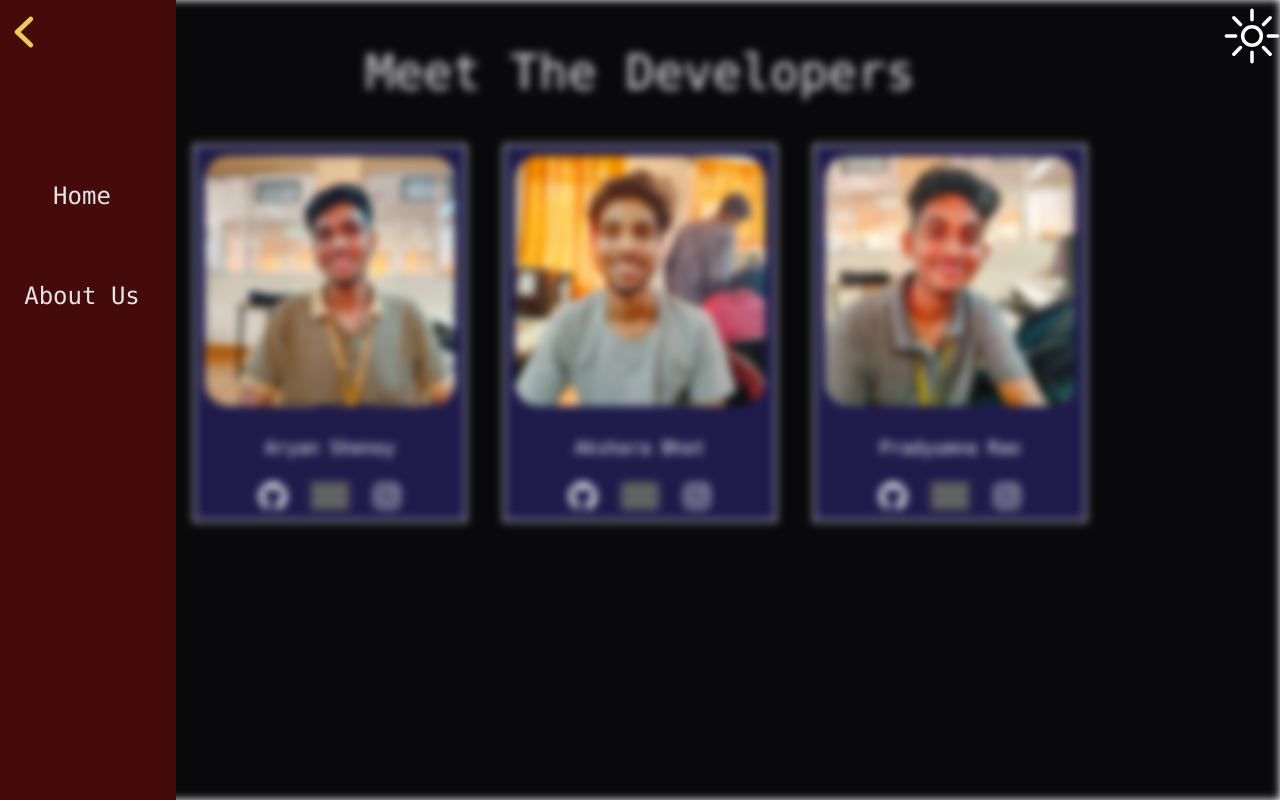
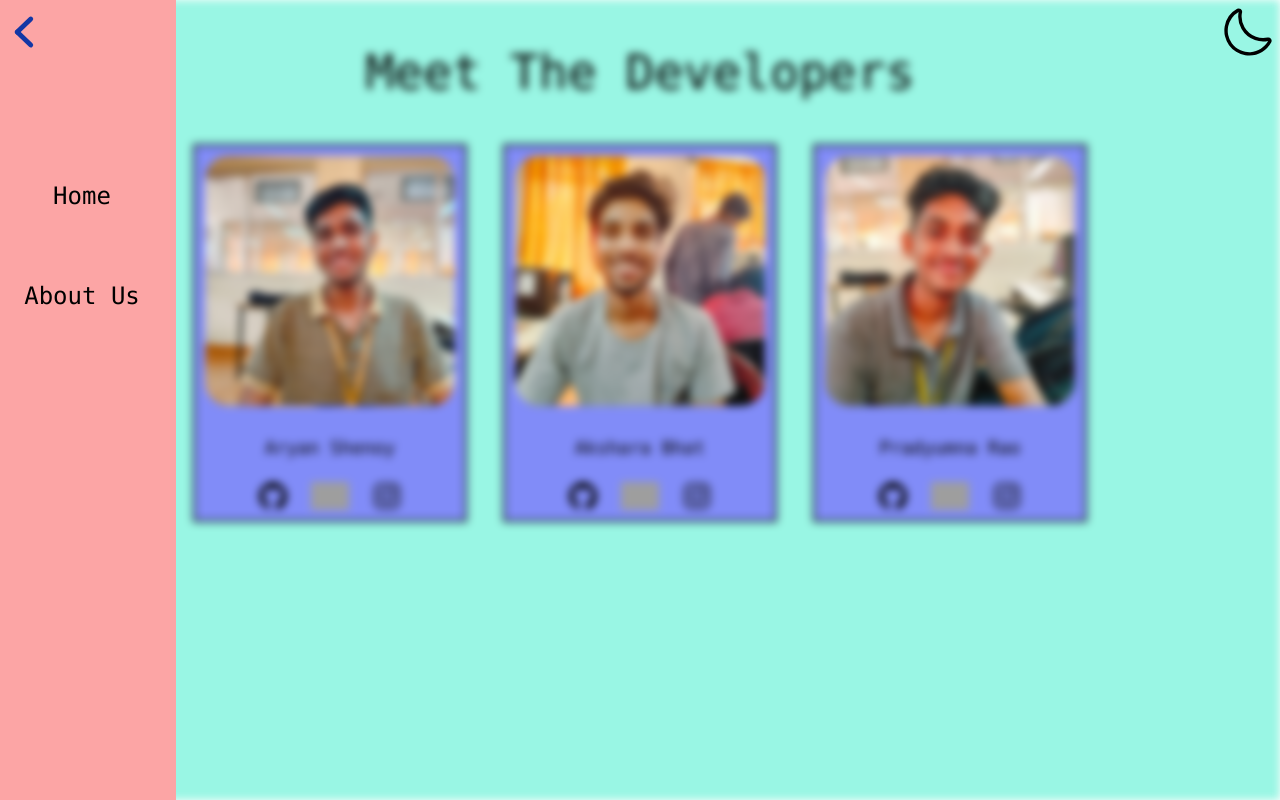
Before and after one commit to aryanshenoy/ExploreIndia, a React (Vite) app in the folder client/: page /about-us in a window 1280 px wide. Built offline with nearby package versions, Linux system fonts and the light colour scheme; grey boxes are pictures that could not be loaded.

Commit message:
Theme bug solved

```diff
--- a/client/src/App.jsx
+++ b/client/src/App.jsx
@@ -5,6 +5,7 @@ import InfoBox from "./InfoBox"
 import NavBar from "./NavBar";
 
 import "./App.css"
+import Theme from "./Theme";
 
 function App(){
 
@@ -24,6 +25,7 @@ function App(){
 
 	return(
 		<>
+		<Theme></Theme>
 		<div className="bg-teal-200 h-screen w-screen dark:bg-zinc-950">
 			<NavBar navBarStatus={navIsOpen} toggleNav={() => setnavIsOpen(!navIsOpen)}/>
 			<div className={navIsOpen ? "blur-s" : ""}>
--- a/client/src/Map.jsx
+++ b/client/src/Map.jsx
@@ -27,6 +27,7 @@ function Map({onStateHover}){
     const handleCloseButtonClick = () => {
         setdrawerOpen(!drawerOpen);
     }
+
     return(
         <>
             <div id="india-map" className="m-0 scale-580 grid justify-items-center">
--- a/client/src/NavBar.jsx
+++ b/client/src/NavBar.jsx
@@ -1,42 +1,14 @@
 import { useState,useEffect } from "react";
 import CloseSVG from "./assets/chevron-left-navigation-svgrepo-com.svg";
 import OpenSVG from "./assets/navigation-bar-menubar-hamburger-menu-svgrepo-com.svg";
-import DarkSVG from "./assets/dark-mode-night-moon-svgrepo-com.svg";
-import LightSVG from "./assets/light-mode-svgrepo-com.svg";
 
 
 function NavBar({navBarStatus,toggleNav}){
-    let autochangetheme = "dark";
-    const [theme,settheme] = useState(autochangetheme);
     const toggle = () => {
         toggleNav(navBarStatus);
     };
-    const handleThemeSwitch = () => {
-		if(theme==="dark"){
-			autochangetheme="light";
-            settheme(autochangetheme);}
-		else{
-			autochangetheme="dark";
-            settheme(autochangetheme)}
-	}
-
-    useEffect(() => {
-		if(theme==="dark"){
-			document.body.classList.add("dark");
-		}
-		else{
-			document.body.classList.remove("dark");
-		}
-	},[theme])
-
     return(
         <>
-        <img
-		      src={theme==="dark" ? LightSVG : DarkSVG}
-			  alt="Theme Icon"
-			  onClick={handleThemeSwitch}
-			  className="absolute z-10 right-0 size-14 top-2"
-		/>
         <div className="flex flex-col">
             <img src={navBarStatus ? CloseSVG : OpenSVG}
                  alt="navBar"
--- /dev/null
+++ b/client/src/Theme.jsx
@@ -0,0 +1,40 @@
+import { useState } from "react";
+import { useEffect } from "react";
+import { useRef } from "react";
+
+import DarkSVG from "./assets/dark-mode-night-moon-svgrepo-com.svg";
+import LightSVG from "./assets/light-mode-svgrepo-com.svg";
+
+function Theme(){
+
+    const [theme,settheme] = useState(() => {
+        return localStorage.getItem("theme") || "light";
+    });
+
+    const previousTheme = useRef();
+
+    const changeTheme = () => {
+        settheme(theme==="dark"?"light":"dark");
+    };
+
+    useEffect(() => {
+      if(theme==="dark"){
+        document.body.classList.add("dark");
+      }
+      else{
+        document.body.classList.remove("dark");
+      }
+      previousTheme.current=theme;
+    }, [theme])
+
+    localStorage.setItem("theme",theme);
+
+    return(
+        <img src={theme==="dark"?LightSVG:DarkSVG}
+        alt="Theme-Selction"
+        onClick={changeTheme}
+        className="absolute z-10 right-2 top-2 dark:invert(100%) size-12"/>
+    );
+}
+
+export default Theme
--- a/client/src/routes/AboutUs.jsx
+++ b/client/src/routes/AboutUs.jsx
@@ -1,6 +1,7 @@
 import { useState , useEffect} from "react";
 
 import NavBar from "../NavBar";
+import Theme from "../Theme";
 
 import GitHub from "../assets/github-142-svgrepo-com.svg";
 import Instagram from "../assets/instagram-svgrepo-com.svg";
@@ -11,6 +12,7 @@ function AboutUs(){
 
     return(
         <>
+            <Theme></Theme>
             <NavBar navBarStatus={navIsOpen} toggleNav={() => setnavIsOpen(!navIsOpen)}/>
             <div className={navIsOpen ? "blur-sm" : ""}>
                 <div className="bg-teal-200 h-screen w-screen dark:bg-zinc-950">
```
